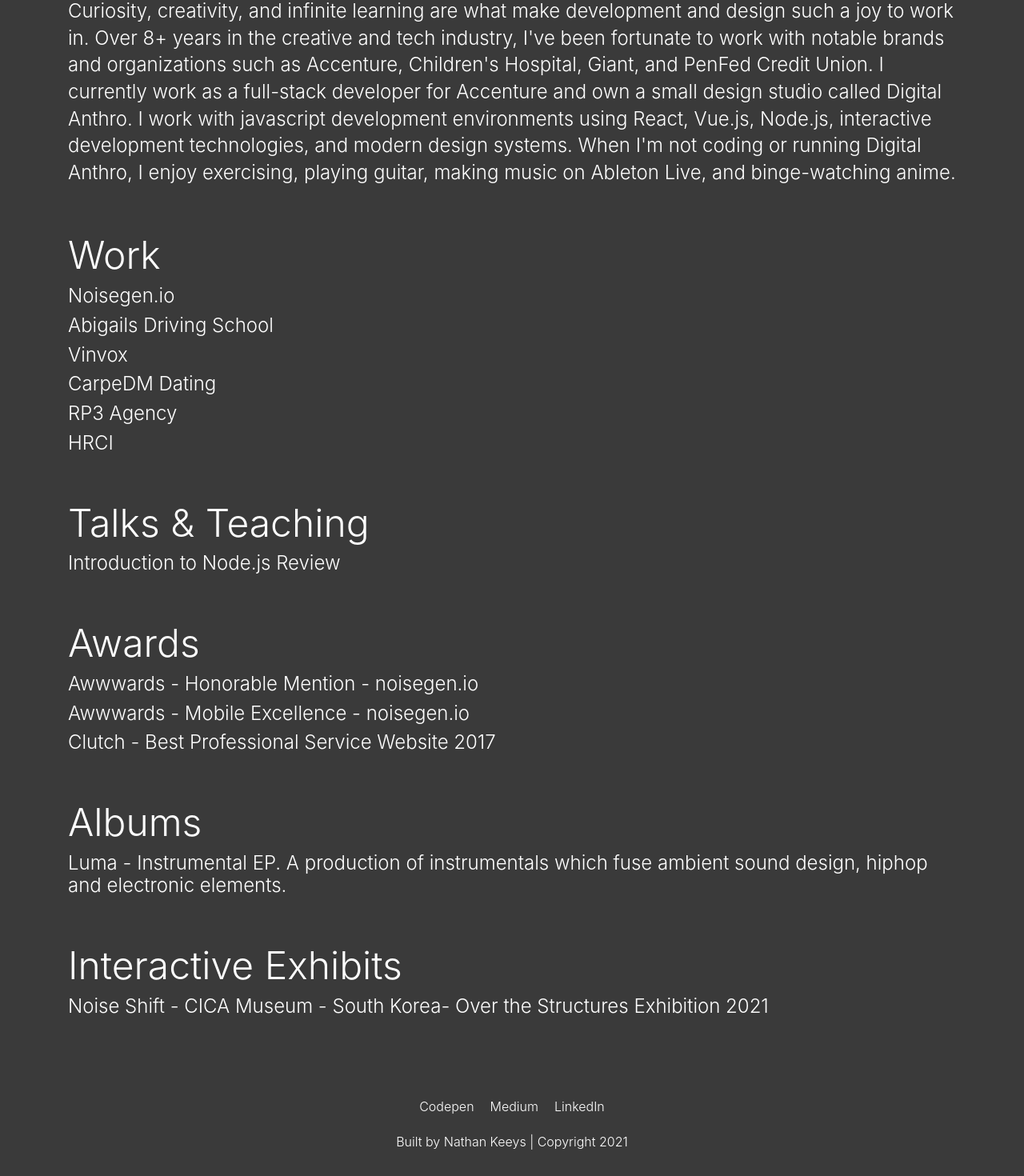
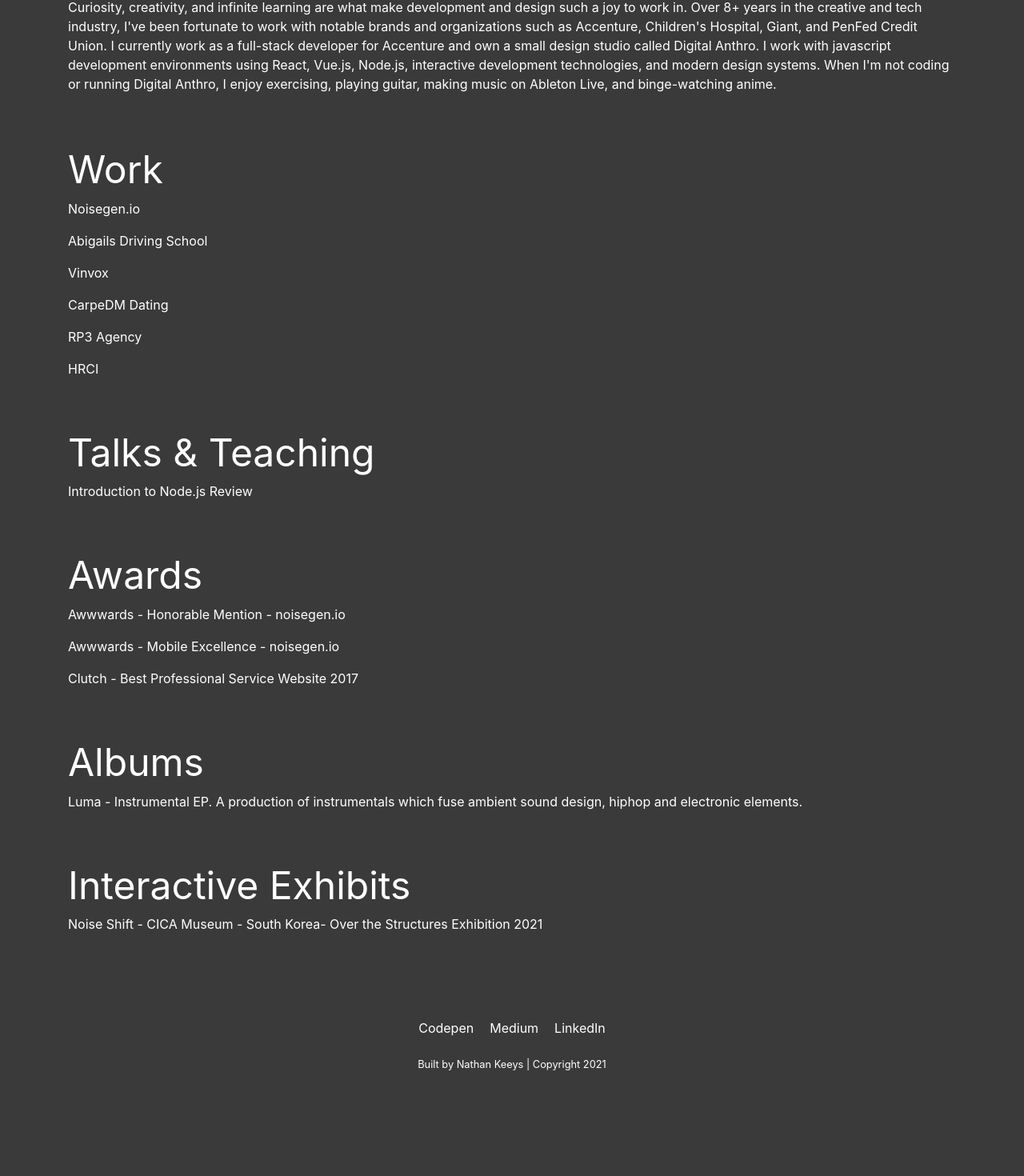
Before and after one commit to keeysnc/portfolio, a React (Create React App) app: page / in a window 1280 px wide. Shown: the part 314-1784 px from the top of the page at 80% size. After the commit the page ends 1675 px from the top, so only its background shows below. Built offline with nearby package versions, Linux system fonts and the light colour scheme.

Commit message:
change font-size

```diff
--- a/src/App.css
+++ b/src/App.css
@@ -6,11 +6,11 @@
     color: white!important;
     position: relative;
     font-size: 16px;
-    font-weight: 300!important;
+    font-weight: 400!important;
 }
 
 .h1, .h2, .h3, .h4, .h5, .h6, h1, h2, h3, h4, h5, h6{
-    font-weight: 300!important;
+    font-weight: 400!important;
 }
 
 .logoName{
@@ -195,11 +195,19 @@
 @media only screen and (max-width: 768px) {
 
     h1{
-        font-size: 2.5rem!important;
+        font-size: 2em!important;
+    }
+
+    h4{
+        font-size: 1em!important;
     }
 
     .about-content{
         padding-top: 30px;
+    }
+
+    .App-header ul a{
+        padding: 20px 10px 20px 0;
     }
 }
 
--- a/src/components/Bio.js
+++ b/src/components/Bio.js
@@ -10,35 +10,35 @@
         <div className="section">
         <h1 className="title">Creative Technologist / Designer.<br/>
         Founder of Studio - Digital Anthro.</h1>
-        <h4 className="subtitle"></h4>
-        <h4 style={{lineHeight: '1.4em'}}>Curiosity, creativity, and infinite learning are what make development and design such a joy to work in. Over 8+ years in the creative and tech industry, I've been fortunate to work with notable brands and organizations such as Accenture, Children's Hospital, Giant, and PenFed Credit Union.
-        I currently work as a full-stack developer for Accenture and own a small design studio called Digital Anthro. I work with javascript development environments using React, Vue.js, Node.js, interactive development technologies, and modern design systems. When I'm not coding or running Digital Anthro, I enjoy exercising, playing guitar, making music on Ableton Live, and binge-watching anime.</h4>
+        <p className="subtitle"></p>
+        <p>Curiosity, creativity, and infinite learning are what make development and design such a joy to work in. Over 8+ years in the creative and tech industry, I've been fortunate to work with notable brands and organizations such as Accenture, Children's Hospital, Giant, and PenFed Credit Union.
+        I currently work as a full-stack developer for Accenture and own a small design studio called Digital Anthro. I work with javascript development environments using React, Vue.js, Node.js, interactive development technologies, and modern design systems. When I'm not coding or running Digital Anthro, I enjoy exercising, playing guitar, making music on Ableton Live, and binge-watching anime.</p>
         </div>
         <h1>Work</h1>
-        <h4><a target="_blank" href="http://noisegen.io/">Noisegen.io</a></h4>
-        <h4><a target="_blank" href="https://abigailsdrivingschool.com/en/">Abigails Driving School</a></h4>
-        <h4><a target="_blank" href="https://www.vinvox.com/">Vinvox</a></h4>
-        <h4><a target="_blank" href="https://carpedmdating.com/">CarpeDM Dating</a></h4>
-        <h4><a target="_blank" href="https://rp3agency.com/">RP3 Agency</a></h4>
-        <h4><a target="_blank" href="https://www.hrci.org/">HRCI</a></h4>
+        <p><a target="_blank" href="http://noisegen.io/">Noisegen.io</a></p>
+        <p><a target="_blank" href="https://abigailsdrivingschool.com/en/">Abigails Driving School</a></p>
+        <p><a target="_blank" href="https://www.vinvox.com/">Vinvox</a></p>
+        <p><a target="_blank" href="https://carpedmdating.com/">CarpeDM Dating</a></p>
+        <p><a target="_blank" href="https://rp3agency.com/">RP3 Agency</a></p>
+        <p><a target="_blank" href="https://www.hrci.org/">HRCI</a></p>
         <br/>
         <br/>
         <h1>Talks & Teaching</h1>
-        <h4><a target="_blank" href="https://vimeo.com/463281152">Introduction to Node.js Review</a></h4>
+        <p><a target="_blank" href="https://vimeo.com/463281152">Introduction to Node.js Review</a></p>
         <br/>
         <br/>
         <h1>Awards</h1>
-        <h4><a href="https://www.awwwards.com/sites/noisegen-io">Awwwards - Honorable Mention - noisegen.io</a></h4>
-        <h4><a href="https://www.awwwards.com/sites/noisegen-io">Awwwards - Mobile Excellence - noisegen.io</a></h4>
-        <h4><a target="_blank" href="https://borensteingroup.com/tate-tryon-top-non-profit-accounting-firm-mints-gold-best-professional-services-website-2017-annual-international-davey-awards/">Clutch - Best Professional Service Website 2017</a></h4>
+        <p><a href="https://www.awwwards.com/sites/noisegen-io">Awwwards - Honorable Mention - noisegen.io</a></p>
+        <p><a href="https://www.awwwards.com/sites/noisegen-io">Awwwards - Mobile Excellence - noisegen.io</a></p>
+        <p><a target="_blank" href="https://borensteingroup.com/tate-tryon-top-non-profit-accounting-firm-mints-gold-best-professional-services-website-2017-annual-international-davey-awards/">Clutch - Best Professional Service Website 2017</a></p>
         <br/>
         <br/>
         <h1>Albums</h1>
-        <h4><a target="_blank" href="https://80cacao.bandcamp.com/album/luma">Luma - Instrumental EP. A production of instrumentals which fuse ambient sound design, hiphop and electronic elements.</a></h4>
+        <p><a target="_blank" href="https://80cacao.bandcamp.com/album/luma">Luma - Instrumental EP. A production of instrumentals which fuse ambient sound design, hiphop and electronic elements.</a></p>
         <br/>
         <br/>
         <h1>Interactive Exhibits</h1>
-        <h4><a target="_blank" href="https://cicamuseum.com/over-the-structures-2021/">Noise Shift - CICA Museum - South Korea- Over the Structures Exhibition 2021</a></h4>
+        <p><a target="_blank" href="https://cicamuseum.com/over-the-structures-2021/">Noise Shift - CICA Museum - South Korea- Over the Structures Exhibition 2021</a></p>
       </div>
     );
   }
--- a/src/components/Footer.js
+++ b/src/components/Footer.js
@@ -18,7 +18,7 @@
                 <a alt="medium" target="_blank" href="https://medium.com/@natekeeys">Medium</a>
                 <a alt="linkedin" target="_blank" href="https://www.linkedin.com/in/nathan-keeys-73971b3a/">LinkedIn</a>
             </ul>
-            <p>Built by Nathan Keeys | Copyright 2021</p>
+            <small>Built by Nathan Keeys | Copyright 2021</small>
         </Container>
         </div>
       </div>
```
